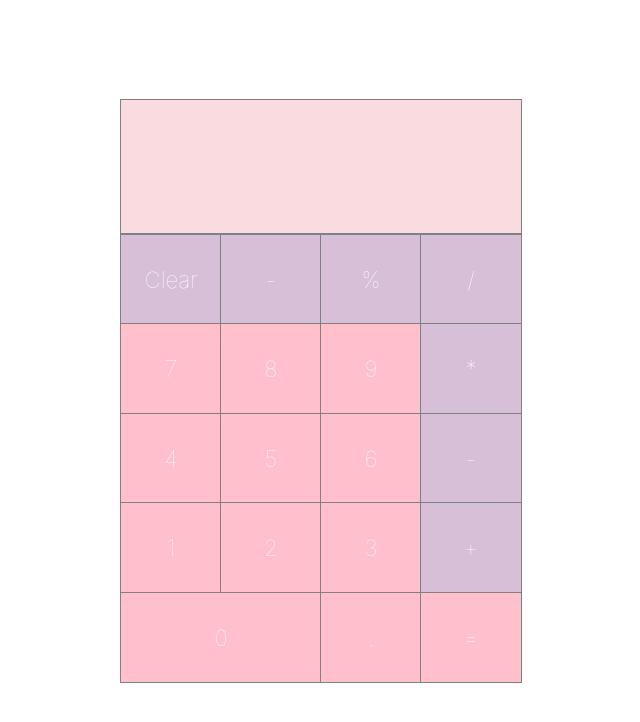
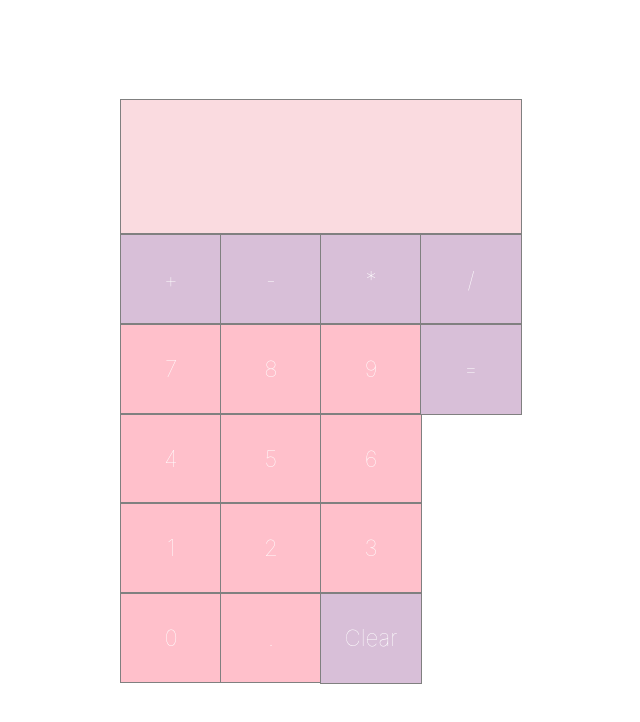
Before and after one commit to pvlizaveta/calculator, a React (Create React App) app: page / in a window 1280 px wide. Shown: the top 722 px of the page, without its empty margins (319-959 px from the left). Built offline with nearby package versions, Linux system fonts and the light colour scheme.

Commit message:
improved outlook

```diff
--- a/src/App.css
+++ b/src/App.css
@@ -14,9 +14,12 @@
   display: flex;
   width: 100%;
 }
-.col-2 {
+
+.column {
   width: 200px;
 }
-button .equals {
-  background-color: grey;
+
+div.love{
+  display: flex;
+  height: 200px;
 }
--- a/src/App.jsx
+++ b/src/App.jsx
@@ -1,8 +1,8 @@
-import React, {Component} from "react"
+import React, { Component } from "react"
 import './App.css';
-import  Button  from './components/Button'
+import Button from './components/Button'
 import { Input } from './components/Input'
-import { ClearButton }  from "./components/ClearButton"
+import { ClearButton } from "./components/ClearButton"
 import * as math from "mathjs"
 
 
@@ -16,10 +16,21 @@ class App extends Component {
   }
 
   addToInput = val => {
-  this.setState({input: this.state.input + val});
+    if (isNaN(val) && isNaN(this.state.input[this.state.input.length - 1])) {
+      this.setState({ input: this.state.input });
     }
+    else {
+      this.setState({ input: this.state.input + val });
+    }
+  }
+
   handleEqual = () => {
-  this.setState({input: math.evaluate(this.state.input) })
+    if (isNaN(this.state.input[this.state.input.length - 1])) {
+      this.setState({ input: this.state.input });
+    }
+    else {
+      this.setState({ input: math.evaluate(this.state.input) });
+    }
   }
 
   render() {
@@ -27,37 +38,34 @@ handleEqual = () => {
       <div className="app">
         <div className="calc-wrapper">
           <Input input={this.state.input}></Input>
-
           <div className="row">
-          <ClearButton handleClear = {() => this.setState({input: ""})}>Clear</ClearButton>
-          <Button handleClick={this.addToInput}>-</Button>
-          <Button handleClick={this.addToInput}>%</Button>
-          <Button handleClick={this.addToInput}>/</Button>
-        </div>
-        <div className="row">
+            <div className="column">
+              <Button handleClick={this.addToInput}>+</Button>
               <Button handleClick={this.addToInput}>7</Button>
-          <Button handleClick={this.addToInput}>8</Button>
-          <Button handleClick={this.addToInput}>9</Button>
-          <Button handleClick={this.addToInput}>*</Button>
-        </div>
-        <div className="row">
               <Button handleClick={this.addToInput}>4</Button>
-          <Button handleClick={this.addToInput}>5</Button>
-          <Button handleClick={this.addToInput}>6</Button>
-          <Button handleClick={this.addToInput}>-</Button>
-        </div>
-        <div className="row">
               <Button handleClick={this.addToInput}>1</Button>
-          <Button handleClick={this.addToInput}>2</Button>
-          <Button handleClick={this.addToInput}>3</Button>
-          <Button handleClick={this.addToInput}>+</Button>
-        </div>
-         <div className="row">
-          <div className="col-2">
               <Button handleClick={this.addToInput}>0</Button>
             </div>
+            <div className="column">
+              <Button handleClick={this.addToInput}>-</Button>
+              <Button handleClick={this.addToInput}>8</Button>
+              <Button handleClick={this.addToInput}>5</Button>
+              <Button handleClick={this.addToInput}>2</Button>
               <Button handleClick={this.addToInput}>.</Button>
-            <Button className="equals" handleClick={() => this.handleEqual()}>=</Button>
+            </div>
+            <div className="column">
+              <Button handleClick={this.addToInput}>*</Button>
+              <Button handleClick={this.addToInput}>9</Button>
+              <Button handleClick={this.addToInput}>6</Button>
+              <Button handleClick={this.addToInput}>3</Button>
+              <ClearButton handleClear={() => this.setState({ input: "" })}>Clear</ClearButton>
+            </div>
+            <div className="column">
+              <Button handleClick={this.addToInput}>/</Button>
+              <div className="love">
+                <Button handleClick={() => this.handleEqual()}>=</Button>
+              </div>
+            </div>
           </div>
         </div>
       </div>
--- a/src/components/Button.jsx
+++ b/src/components/Button.jsx
@@ -1,17 +1,17 @@
 import React from "react";
 import "./Button.css";
 
-const isOperator =val => {
-    return !isNaN(val) || val ==="." || val ==="="
+const isOperator = val => {
+  return !isNaN(val) || val === "."
 }
+
 const Button = props => (
- <div
-  className={`button-wrapper ${
-    isOperator(props.children)? null : "operator"
-  }`}
-   onClick={() => props.handleClick(props.children)}
- >
+  <div
+    className={`button-wrapper ${isOperator(props.children) ? null : "operator"
+      }`}
+    onClick={() => props.handleClick(props.children)}
+  >
     {props.children}
- </div>
+  </div>
 )
 export default Button;
--- a/src/components/ClearButton.css
+++ b/src/components/ClearButton.css
@@ -8,4 +8,5 @@
   color: white;
   flex: 1;
   outline: 1px solid gray;
+  height: 90px;
 }
```
Also changed, not shown: src/components/Button.css (line endings or trailing spaces). Lines whose indentation alone changed are shown as unchanged.
